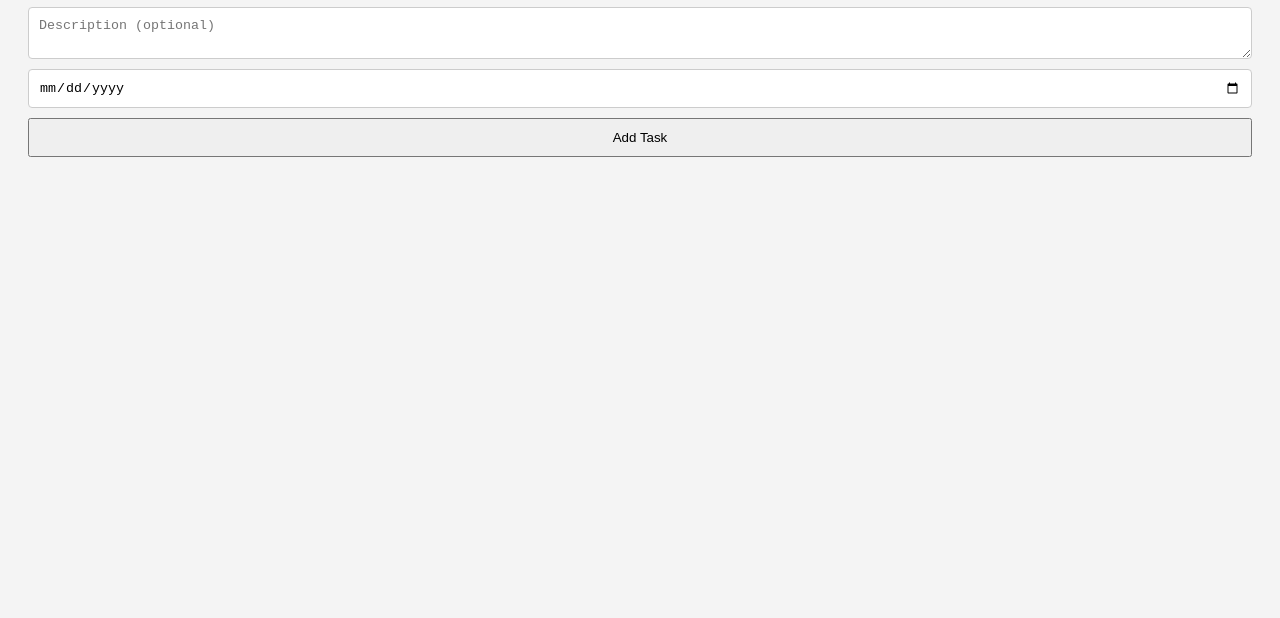
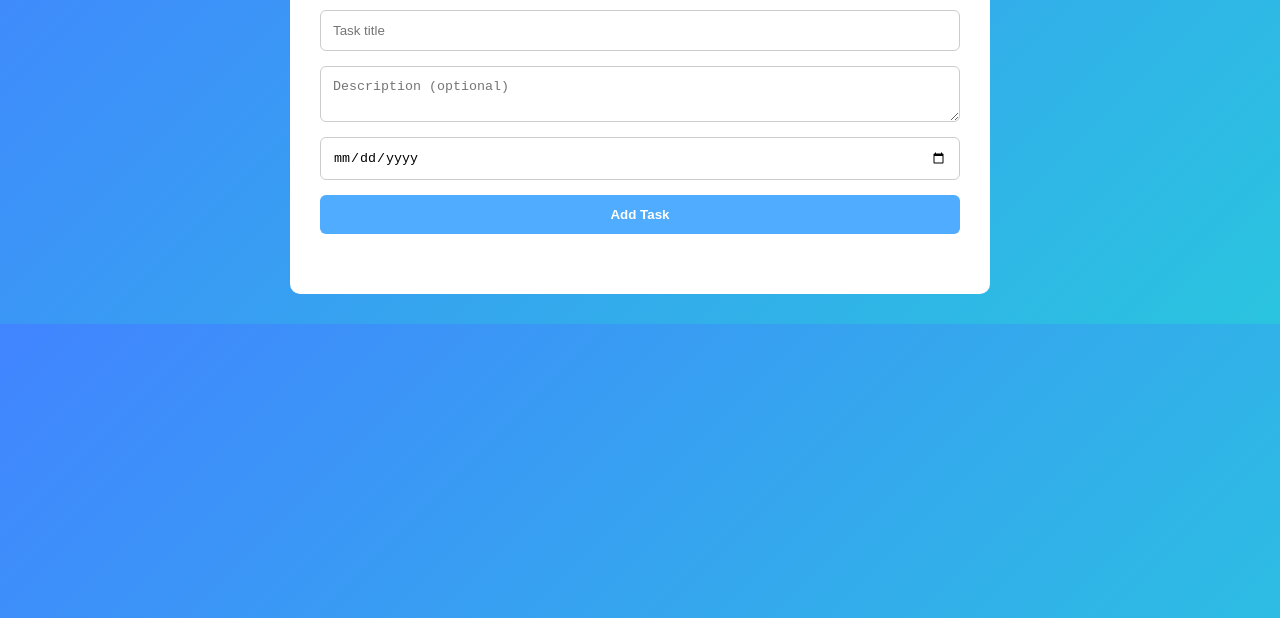
Before and after one commit to eraiboluk/To-Do-List, a plain HTML site: page ToDo/FrontEnd/index.html in a window 1280 px wide. Shown: the part 182-800 px from the top of the page. Drawn offline with Linux system fonts and the light colour scheme.

Commit message:
Modernize style

```diff
--- a/ToDo/FrontEnd/index.html
+++ b/ToDo/FrontEnd/index.html
@@ -3,11 +3,27 @@
 <head>
     <meta charset="UTF-8">
     <title>To-Do List</title>
+    <link rel="preconnect" href="https://fonts.googleapis.com">
+    <link rel="preconnect" href="https://fonts.gstatic.com" crossorigin>
+    <link href="https://fonts.googleapis.com/css2?family=Poppins:wght@400;600&display=swap" rel="stylesheet">
     <style>
+        * {
+            box-sizing: border-box;
+        }
+
         body {
-            font-family: sans-serif;
-            background: #f4f4f4;
-            padding: 20px;
+            font-family: 'Poppins', sans-serif;
+            background: linear-gradient(135deg, #4184ff, #2ac4df);
+            padding: 30px;
+            margin: 0;
+        }
+
+        .container {
+            max-width: 700px;
+            margin: 0 auto;
+            background: white;
+            border-radius: 10px;
+            padding: 30px;
         }
 
         h1 {
@@ -16,18 +32,24 @@
 
         form {
             display: grid;
-            gap: 10px;
-            margin-bottom: 20px;
+            gap: 15px;
+            margin-bottom: 30px;
         }
 
         input, textarea {
-            padding: 10px;
-            border-radius: 4px;
+            padding: 12px;
             border: 1px solid #ccc;
+            border-radius: 6px;
         }
 
         button {
-            padding: 10px 20px;
+            padding: 12px;
+            background: #4facfe;
+            border: none;
+            color: white;
+            font-weight: 600;
+            border-radius: 6px;
+            cursor: pointer;
         }
 
         ul {
@@ -36,14 +58,15 @@
         }
 
         li {
-            background: white;
-            padding: 10px;
+            background: #f9f9f9;
             margin-bottom: 10px;
-            border-radius: 4px;
+            padding: 15px;
+            border-radius: 6px;
         }
     </style>
 </head>
 <body>
+    <div class="container">
         <h1>To-Do List</h1>
         <p>Organize and track your tasks</p>
 
@@ -55,6 +78,7 @@
         </form>
 
         <ul id="todoList"></ul>
+    </div>
 
     <script src="script.js"></script>
 </body>
```
Lines whose indentation alone changed are shown as unchanged.
